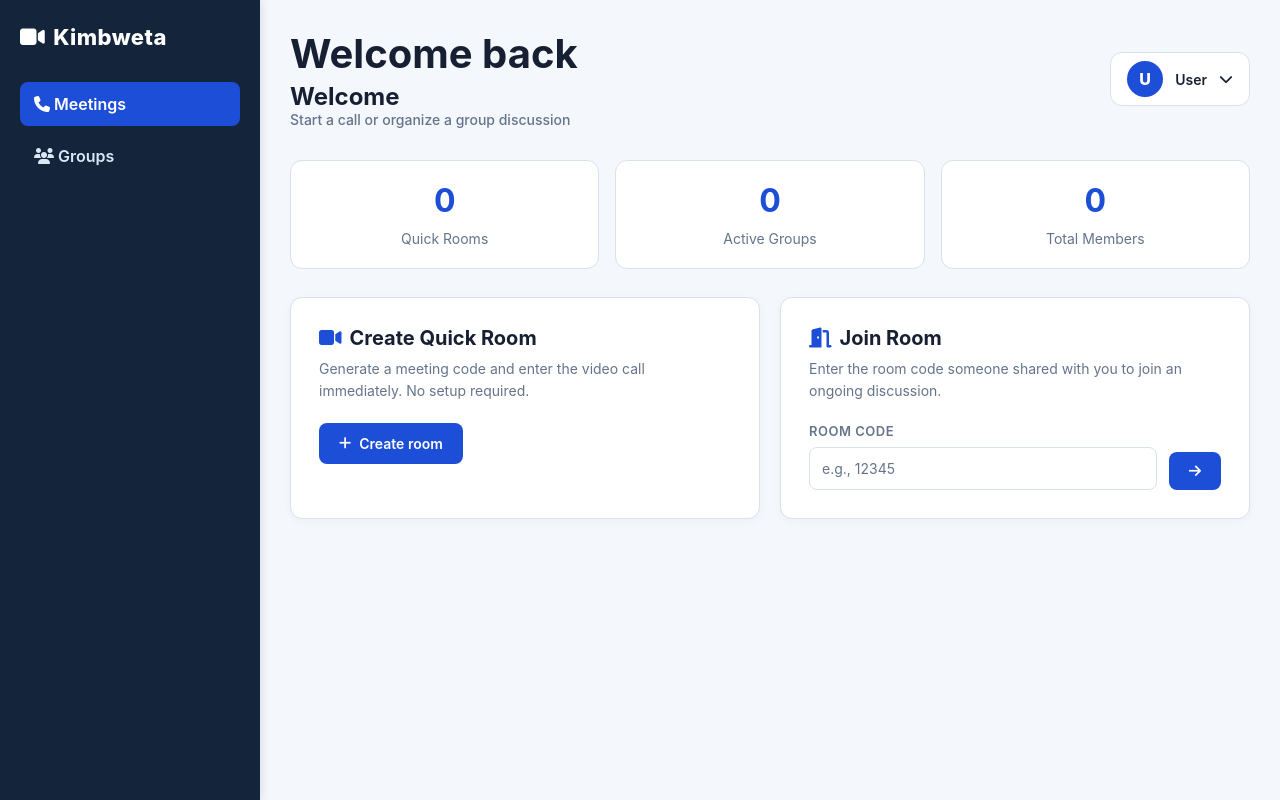
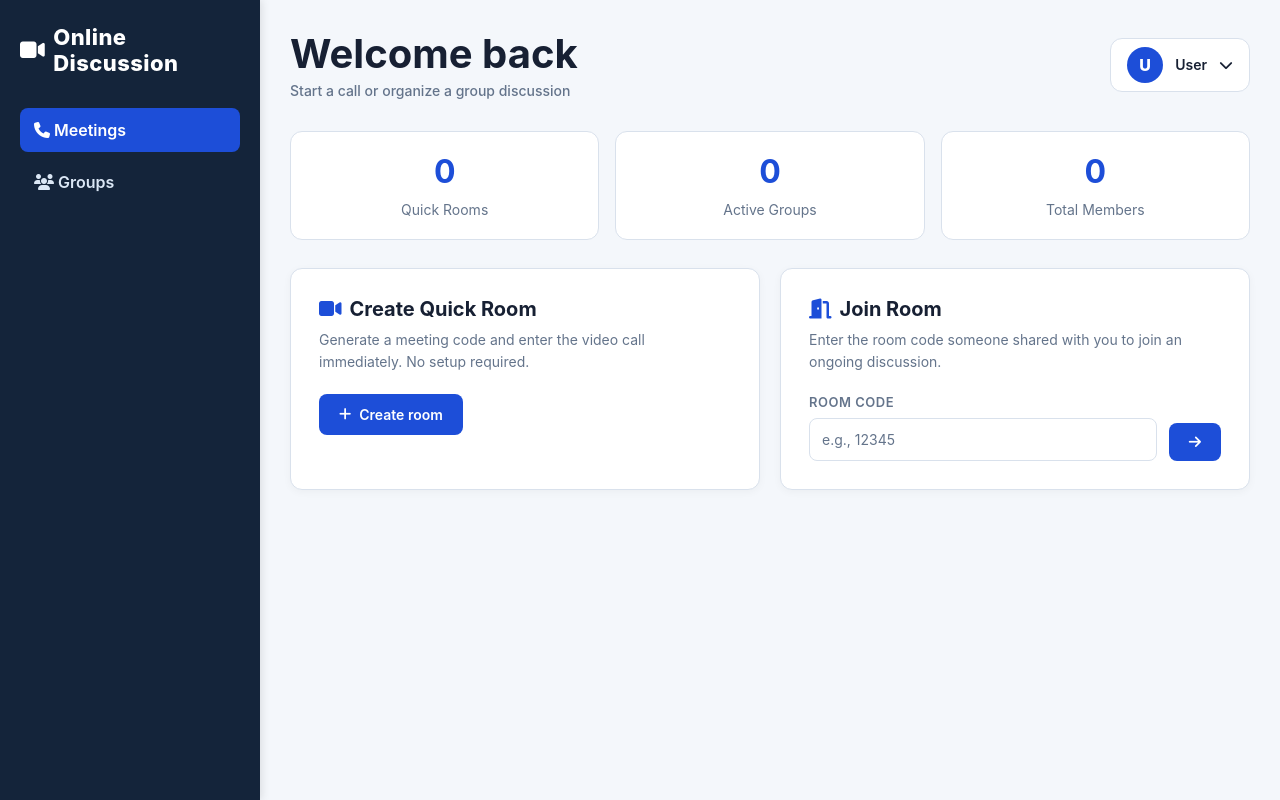
Before and after one commit to Mkombe100/Online-Discussion-system, a website: page public/dashboard.ejs in a window 1280 px wide. Drawn offline with nearby package versions, Linux system fonts and the light colour scheme; files that its build step writes are made by us from their sources; no server answers.

Commit message:
Update dashboard.ejs

```diff
--- a/public/dashboard.ejs
+++ b/public/dashboard.ejs
@@ -542,7 +542,7 @@
 <div class="layout">
     <aside class="sidebar" id="sidebar">
         <div class="logo">
-            <i class="fas fa-video"></i> Kimbweta
+            <i class="fas fa-video"></i> Online Discussion
         </div>
         <ul class="nav">
             <li><button class="active" type="button" data-section="meetings"><i class="fas fa-phone"></i> Meetings</button></li>
@@ -553,7 +553,7 @@
     <main class="main">
         <div class="topbar">
             <div class="topbar-left">
-                <h1>Welcome back </h1><h2>Welcome <%= username %></h2>
+                <h1>Welcome back </h1><h2><%= username %></h2>
                 <p>Start a call or organize a group discussion</p>
             </div>
             <div class="topbar-right">
```
